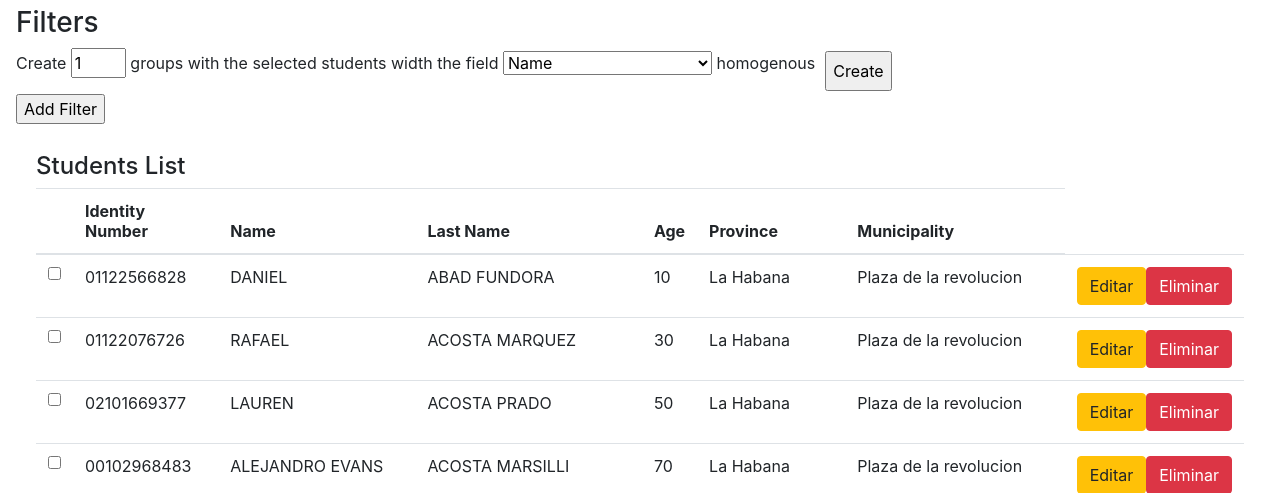
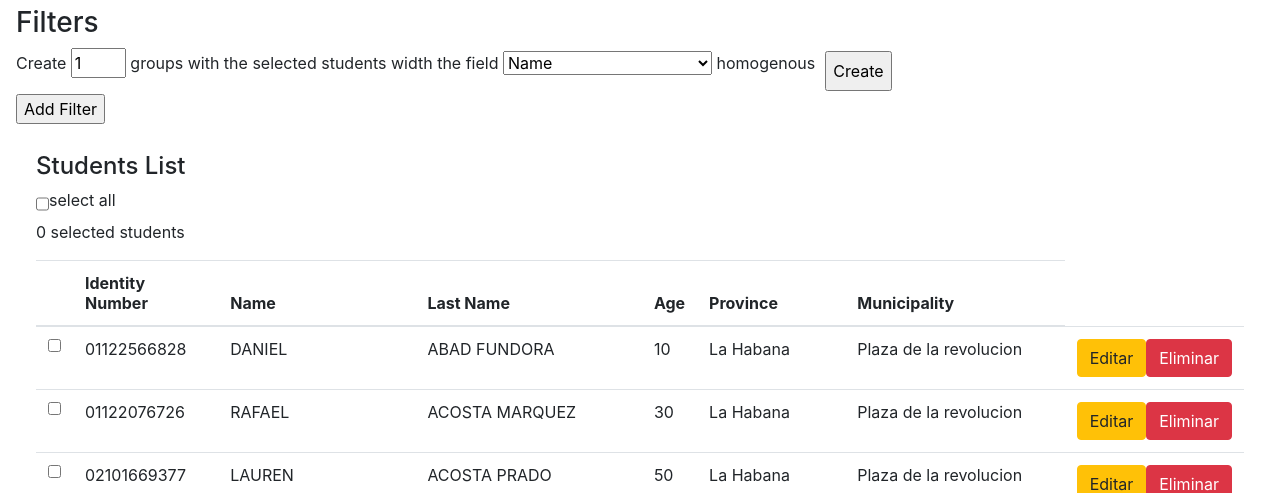
Before and after one commit to LuisLara-UH/group_forming, a Django app: page /student-list in a window 1280 px wide. Shown: the part 289-782 px from the top of the page. Run offline with Django 4.2, Linux system fonts and the light colour scheme; data comes from the database, SQL or seed files in the repository; some libraries are stand-ins or nearby versions.

Commit message:
select all students

```diff
--- a/front/static/front/list.js
+++ b/front/static/front/list.js
@@ -106,8 +106,9 @@ function filterText(field, value)
         if(studentsFiltered[i][field].toLowerCase().indexOf(value.toLowerCase()) !== -1)
             newStudentsFiltered.push(studentsFiltered[i])
 
-        else
-            checked[studentsFiltered[i].id] = false
+        else if(checked[studentsFiltered[i].id])
+            checkStudent(studentsFiltered[i].id)
+
     }
 
     studentsFiltered = []
@@ -152,6 +153,7 @@ var initialColumns = ['Identity Number', 'Name', 'Last Name', 'Age', 'Province',
 var columnsOn = []
 var columnsOut = []
 var checked = {}
+var cantChecked = 0
 for(let i = 0; i< ths.length; i++)
 {
     if(!initialColumns.includes(ths[i].innerHTML))
@@ -265,6 +267,9 @@ function udpateTable()
 
     if(checked[studentsFiltered[j].id])
         document.getElementById(`${studentsFiltered[j].id}`).checked=1
+
+    if(cantChecked < studentsFiltered.length)
+        document.getElementById("selectAll").checked=0
     }
 }
 
@@ -327,6 +332,10 @@ function removeFilter(element)
 function checkStudent(id)
 {
     checked[id] = !checked[id]
+    cantChecked += checked[id] ? 1 : -1;
+
+    document.getElementById('selectedStudents').innerHTML = cantChecked + " selected students"
+
 }
 
 function optimize()
@@ -357,6 +366,20 @@ function optimize()
     })
 }
 
+function selectAll(element)
+{
+    for(let i = 0; i < studentsFiltered.length; i++)
+    {
+        if(element.checked && !checked[studentsFiltered[i].id])
+            checkStudent(studentsFiltered[i].id)
+
+        else if(!element.checked && checked[studentsFiltered[i].id])
+            checkStudent(studentsFiltered[i].id)
+    }
+
+    udpateTable()
+}
+
 updateColumnsAddRemove()
 udpateTable()
 
--- a/front/templates/student-list.html
+++ b/front/templates/student-list.html
@@ -39,6 +39,11 @@
 
 <div class="card-body">
     <h4>Students List</h4>
+    <div style="display:flex">
+        <input type='checkbox' name='allStudents' id="selectAll" onChange='selectAll(this)'/>
+        <label for='allStudents' id="labelSelectAll">select all</label>
+    </div>
+    <p id="selectedStudents">0 selected students</p>
     <table class="table">
         <thead>
             <tr>
```
